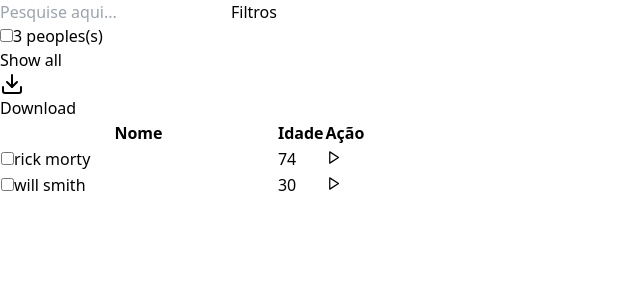
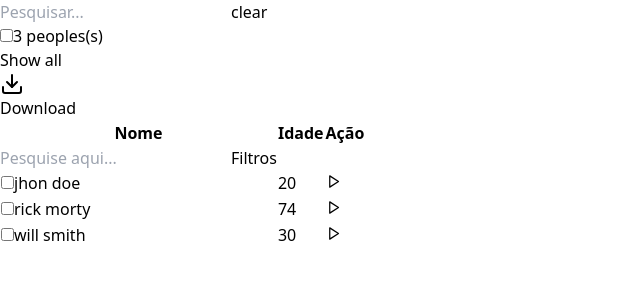
Before and after one commit to lhelheo/Typescript--task-tabela, a React (Vite) app: page / in a window 1280 px wide. Shown: the top 300 px of the page, without its empty margins (0-640 px from the left). Built offline with nearby package versions, Linux system fonts and the light colour scheme.

Commit message:
atualizacao ainda com bugs da tabela

```diff
--- a/src/components/Searchbar/index.tsx
+++ b/src/components/Searchbar/index.tsx
@@ -1,19 +1,20 @@
 import Button from "../Button";
 
-interface SearchbarProps{
+interface SearchbarProps {
+    onFilterClick: () => void; // Adicionado um manipulador de clique de filtro
     className: string;
 }
 
-const Searchbar = ( props: SearchbarProps) => {
-    const bgSearchbar = "bg-blue-200 text-blue-500"
+const Searchbar = (props: SearchbarProps) => {
+    const bgSearchbar = "bg-blue-200 text-blue-500";
     return (
         <>
             <label className={`rounded ${bgSearchbar} font-bold py-3 flex px-4 ${props.className}`}>
                 <input type="text" placeholder="Pesquise aqui..." className={`w-full ${bgSearchbar} px-2`}/>
-                <Button label="Filtros"/>
+                <Button label="Filtros" onClick={props.onFilterClick}/> {/* Adicionado onClick */}
             </label>
         </>
     );
 };
 
-  export default Searchbar;
+export default Searchbar;
--- a/src/components/Table/TableHeader.tsx
+++ b/src/components/Table/TableHeader.tsx
@@ -1,5 +1,4 @@
 import TableOptions from "./TableOptions";
-import Searchbar from "../Searchbar";
 interface TableHeaderProps{
   textName: string;
   textAge: string;
@@ -16,9 +15,7 @@ const TableHeader = (props: TableHeaderProps) => {
     <>
 
         <thead className="bg-gray-50 ">
-          <Searchbar className="" />
           <TableOptions className="" />
-
             <tr>
               <th
                 scope="col"
--- a/src/components/Table/TableRow.tsx
+++ b/src/components/Table/TableRow.tsx
@@ -4,8 +4,6 @@ import { useState } from 'react';
 interface TableRowProps {
   name: string;
   age: number;
-  isSelected?: boolean;
-  onClick?: () => void;
 }
 
 const TableRow = (props
--- a/src/components/Table/index.tsx
+++ b/src/components/Table/index.tsx
@@ -1,34 +1,52 @@
-import React from 'react';
+import { useState } from 'react';
 import TableRow from './TableRow';
 import data from '../../data.json';
 import TableHeader from './TableHeader';
+import Searchbar from '../Searchbar';
 
-interface Person {
-  name: string;
-  age: number;
-}
+const Table = () => {
+  const [filterText, setFilterText] = useState('');
 
-class Table extends React.Component {
-  render(): React.ReactNode {
+  const handleFilterChange = (event) => {
+    setFilterText(event.target.value.toLowerCase());
+  };
 
-  const filteredData = data.filter((person) => person.age > 20);
+  const filteredData = data.filter(person => {
+    return person.name.toLowerCase().includes(filterText) ||
+           person.age.toString().includes(filterText);
+  });
 
   const rows = filteredData.map((person, index) => (
-    <TableRow  key={index} name={person.name} age={person.age} />
+    <TableRow key={index} name={person.name} age={person.age} />
   ));
-    return (
+
+  return (
     <>
-      <div className="relative overflow-x-auto w-min mx-auto flex items-center h-screen">
-        <table className="w-full bordivide-y divide-gray-200 shadow-xl rounded-md">
+      <div className="flex flex-col items-center">
+        <label className="flex border rounded p-2 m-2">
+          <input
+            type="text"
+            placeholder="Pesquisar..."
+            value={filterText}
+            onChange={handleFilterChange}
+            className="p-2"
+          />
+        </label>
+        <button className="m-2" onClick={() => setFilterText('')}>
+          clear
+        </button>
+      </div>
+      <div className="relative overflow-x-auto w-min mx-auto">
+        <table className="w-full divide-y divide-gray-200 shadow-xl rounded-md">
+          <Searchbar className="w-full" onFilterClick={() => console.log('')} />
           <TableHeader textName='Nome' textAge='Idade' textAcao='Ação'/>
-          <tbody className="min-w-full divide-y divide-gray-200">
+          <tbody className="divide-y divide-gray-200">
             {rows}
           </tbody>
         </table>
       </div>
     </>
-    );
-  }
+  );
 }
 
 export default Table;
--- a/src/data.json
+++ b/src/data.json
@@ -1,7 +1,8 @@
 [
 	{
 		"name": "jhon doe",
-		"age": 20
+		"age": 20,
+		"teste": 1
 	},
 	{
 		"name": "rick morty",
```
